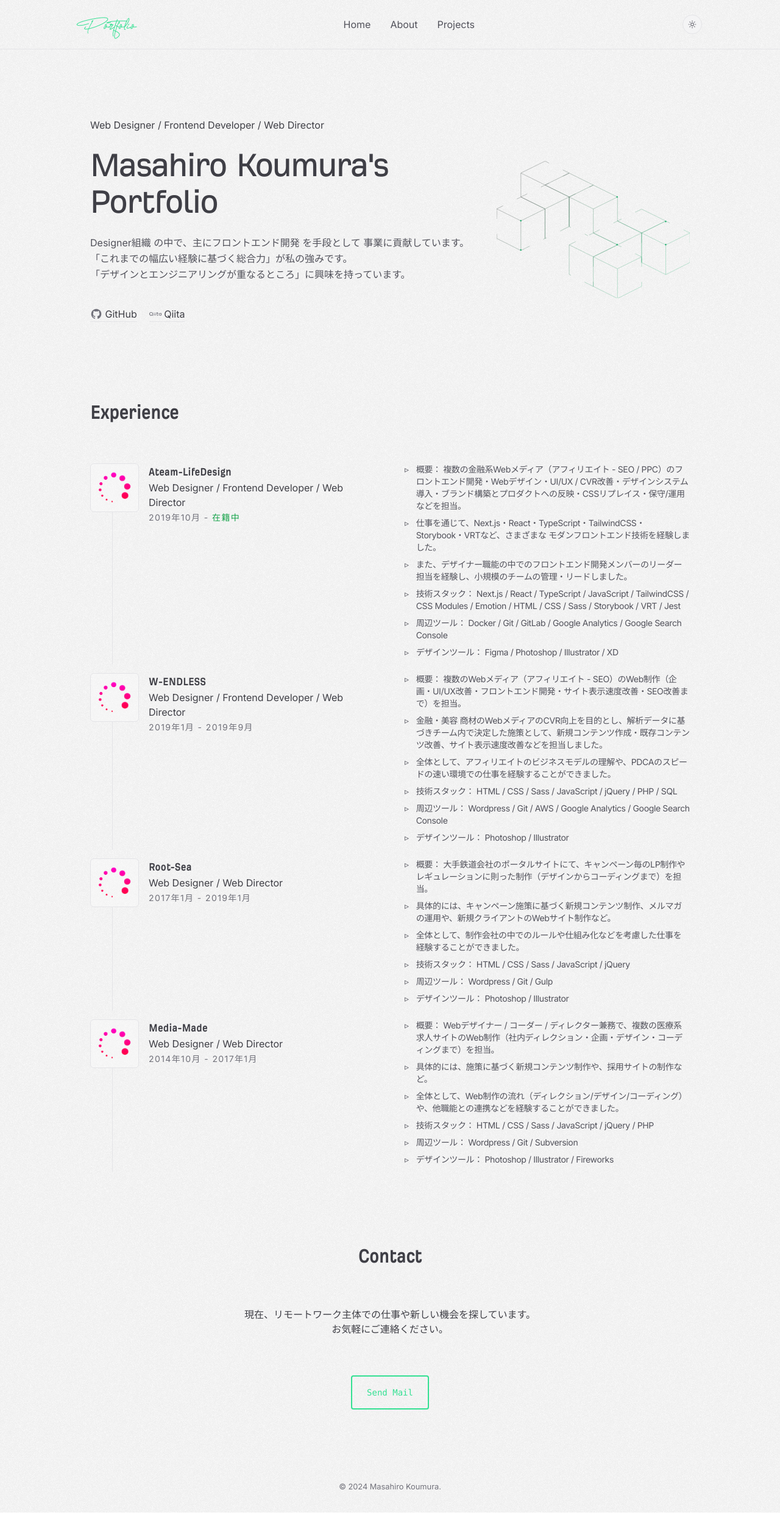
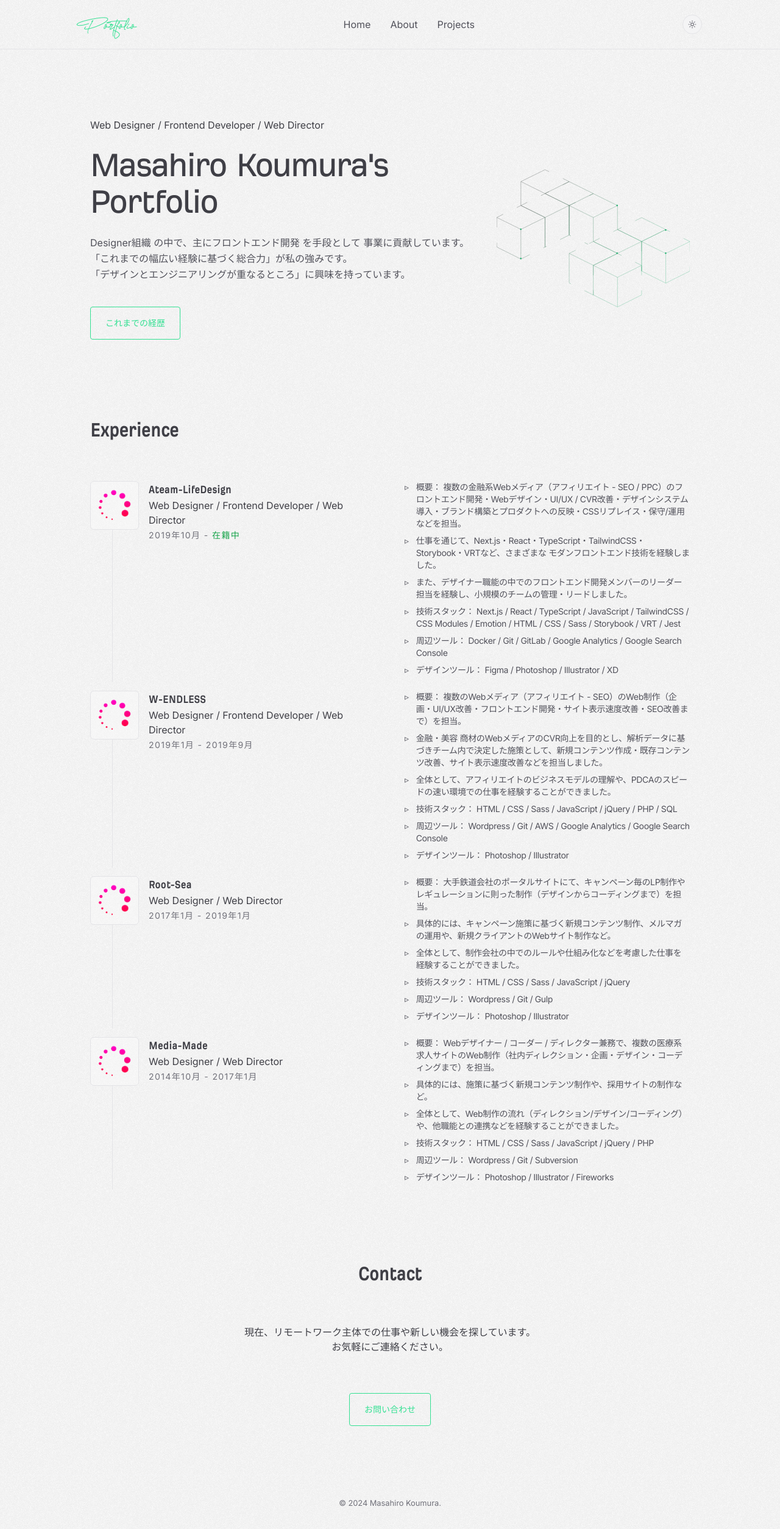
Before and after one commit to masaki632d/new-portfolio-app, a Next.js app: page / in a window 1280 px wide. Shown: the whole page at 61% size. Before the commit the page ends 2481 px from the top, so only its background shows below. Built offline with nearby package versions, Linux system fonts and the light colour scheme.

Commit message:
add: LinkButton

```diff
--- a/src/app/about/page.tsx
+++ b/src/app/about/page.tsx
@@ -2,6 +2,7 @@ import { Metadata } from 'next'
 import Image from 'next/image'
 import { BiEnvelope } from 'react-icons/bi'
 
+import { SocialLink } from '@components/About/SocialLink'
 import { Usage } from '@components/About/Usage'
 import { Main } from '@components/shared/Main'
 import { SectionTitle } from '@components/shared/SectionTitle'
@@ -16,7 +17,7 @@ export const metadata: Metadata = {
 export default async function About() {
   return (
     <Main dataLayout="AboutPage">
-      <section className="relative mb-8 grid grid-cols-1 justify-items-center gap-x-6 lg:grid-cols-custom">
+      <section className="mb-8 grid grid-cols-1 justify-items-center gap-x-6 lg:grid-cols-custom">
         <Slide className="order-2 space-y-6 lg:order-none">
           <SectionTitle type="h1">About</SectionTitle>
 
@@ -44,6 +45,8 @@ export default async function About() {
               滋賀在住で、趣味は釣りと⾳楽です。
             </p>
           </div>
+
+          <SocialLink type="social" />
         </Slide>
 
         <Slide
--- a/src/app/globals.css
+++ b/src/app/globals.css
@@ -7,9 +7,6 @@
   src: url("/fonts/Agustina-Signature.otf") format("opentype");
 }
 
-html {
-  scroll-behavior: smooth;
-}
 body {
   background-image: url("../../public/shared/noise.png");
   background-size: 200px 200px;
--- a/src/components/Home/Contact/index.tsx
+++ b/src/components/Home/Contact/index.tsx
@@ -1,5 +1,4 @@
-import Link from 'next/link'
-
+import { LinkButton } from '@components/shared/LinkButton'
 import { SectionTitle } from '@components/shared/SectionTitle'
 import { Slide } from '@components/shared/Slide'
 
@@ -16,12 +15,7 @@ export const Contact = () => {
           <br />
           お気軽にご連絡ください。
         </p>
-        <Link
-          className="mx-auto block w-fit rounded border-2 border-primary-color p-4 px-6 font-mono text-sm capitalize text-primary-color duration-300 hover:opacity-70"
-          href="mailto:masaki632d@gmail.com"
-        >
-          send mail
-        </Link>
+        <LinkButton href="mailto:masaki632d@gmail.com">お問い合わせ</LinkButton>
       </Slide>
     </section>
   )
--- a/src/components/Home/Experience/constants/data.ts
+++ b/src/components/Home/Experience/constants/data.ts
@@ -2,7 +2,7 @@ import profile from '@public/shared/profile.png'
 
 export const data = [
   {
-    _id: '1',
+    id: '1',
     name: 'Ateam-LifeDesign',
     jobTitle: 'Web Designer / Frontend Developer / Web Director',
     startDate: '2019-10',
@@ -19,7 +19,7 @@ export const data = [
     logo: profile,
   },
   {
-    _id: '2',
+    id: '2',
     name: 'W-ENDLESS',
     jobTitle: 'Web Designer / Frontend Developer / Web Director',
     startDate: '2019-01',
@@ -36,7 +36,7 @@ export const data = [
     logo: profile,
   },
   {
-    _id: '3',
+    id: '3',
     name: 'Root-Sea',
     jobTitle: 'Web Designer / Web Director',
     startDate: '2017-01',
@@ -53,7 +53,7 @@ export const data = [
     logo: profile,
   },
   {
-    _id: '4',
+    id: '4',
     name: 'Media-Made',
     jobTitle: 'Web Designer / Web Director',
     startDate: '2014-10',
--- a/src/components/Home/Experience/index.tsx
+++ b/src/components/Home/Experience/index.tsx
@@ -9,7 +9,7 @@ import { formatDate } from './functions/date'
 
 export const Experience = () => {
   return (
-    <section data-layout="Experience" id="Experience">
+    <section data-layout="Experience" id="experience">
       <Slide delay={0.16} className="mb-16">
         <SectionTitle type="h2">Experience</SectionTitle>
       </Slide>
@@ -19,7 +19,7 @@ export const Experience = () => {
           {data.map((data) => (
             <>
               <div
-                key={data._id}
+                key={data.id}
                 className="relative flex max-w-2xl items-start gap-x-4 before:absolute before:bottom-0 before:left-9 before:top-20 before:h-[calc(100%-70px)] before:w-px before:bg-zinc-200 dark:before:bg-zinc-800"
               >
                 <Link
--- a/src/components/Home/Hero/index.tsx
+++ b/src/components/Home/Hero/index.tsx
@@ -1,5 +1,5 @@
-import { HeroSvg } from '@app/assets/icons/HeroSvg'
-import { SocialLink } from '@components/Home/Hero/SocialLink'
+import { HeroSvg } from '@components/Home/Hero/HeroSvg'
+import { LinkButton } from '@components/shared/LinkButton'
 import { SectionTitle } from '@components/shared/SectionTitle'
 import { Slide } from '@components/shared/Slide'
 
@@ -32,8 +32,10 @@ export const Hero = () => {
           </p>
         </Slide>
 
-        <Slide delay={0.1}>
-          <SocialLink type="social" />
+        <Slide delay={0.1} className="block">
+          <LinkButton href="#experience" left>
+            これまでの経歴
+          </LinkButton>
         </Slide>
       </div>
 
--- /dev/null
+++ b/src/components/shared/LinkButton/index.tsx
@@ -0,0 +1,19 @@
+import Link from 'next/link'
+
+type Props = {
+  href: string
+  left?: boolean
+  children: React.ReactNode
+}
+
+export const LinkButton = ({ href, left, children }: Props) => {
+  return (
+    <Link
+      data-layout="LinkButton"
+      className={`mx-auto block w-fit rounded border border-primary-color px-6 py-4 font-mono text-sm text-primary-color duration-300 hover:opacity-70 ${left ? 'mx-auto sm:mx-0' : undefined}`}
+      href={href}
+    >
+      {children}
+    </Link>
+  )
+}
```
Also changed, not shown: src/components/About/SocialLink/constants/data.ts (renamed from src/components/Home/Hero/SocialLink/constants/data.ts), src/components/About/SocialLink/index.tsx (renamed from src/components/Home/Hero/SocialLink/index.tsx), src/components/Home/Hero/HeroSvg/index.tsx (renamed from src/app/assets/icons/HeroSvg.tsx).
